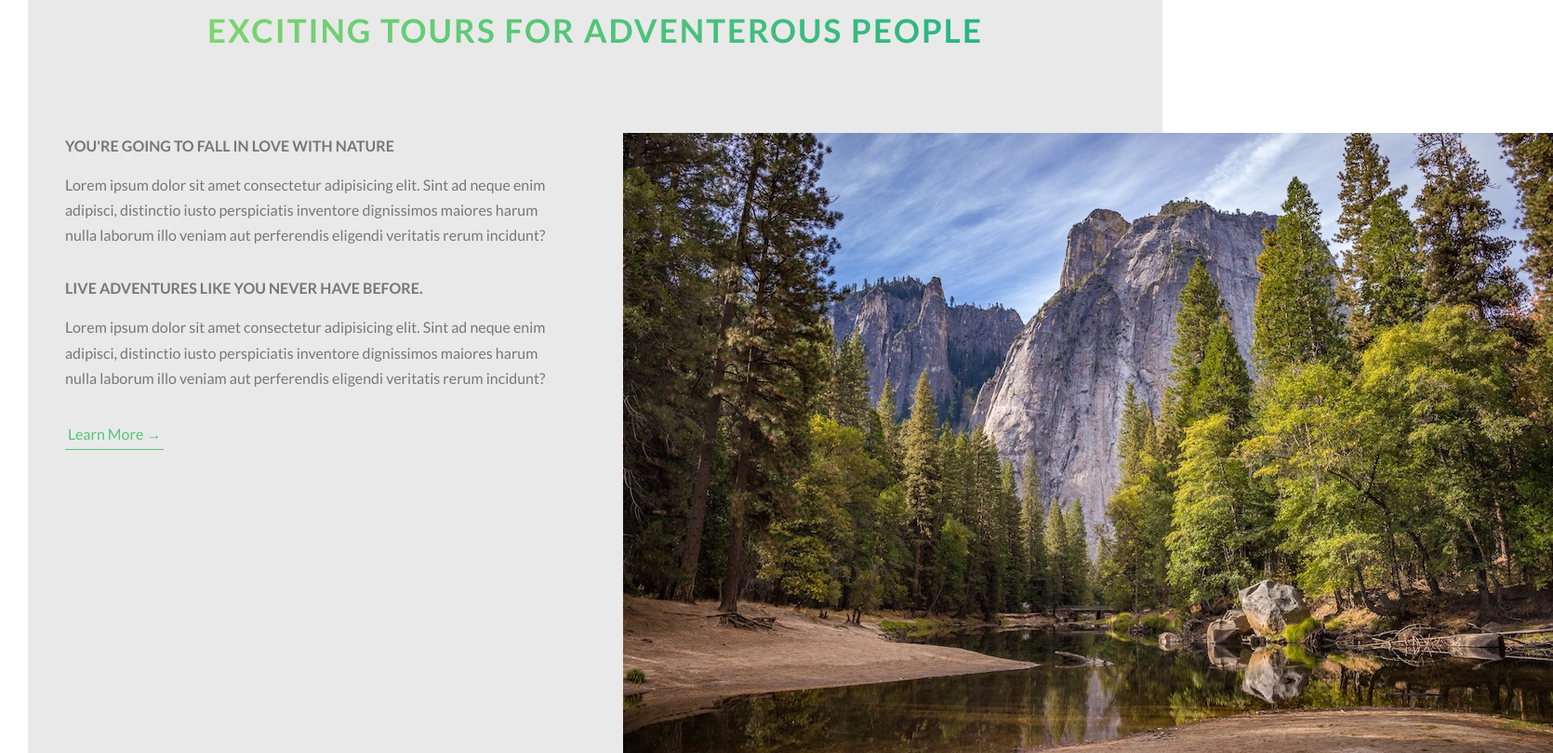
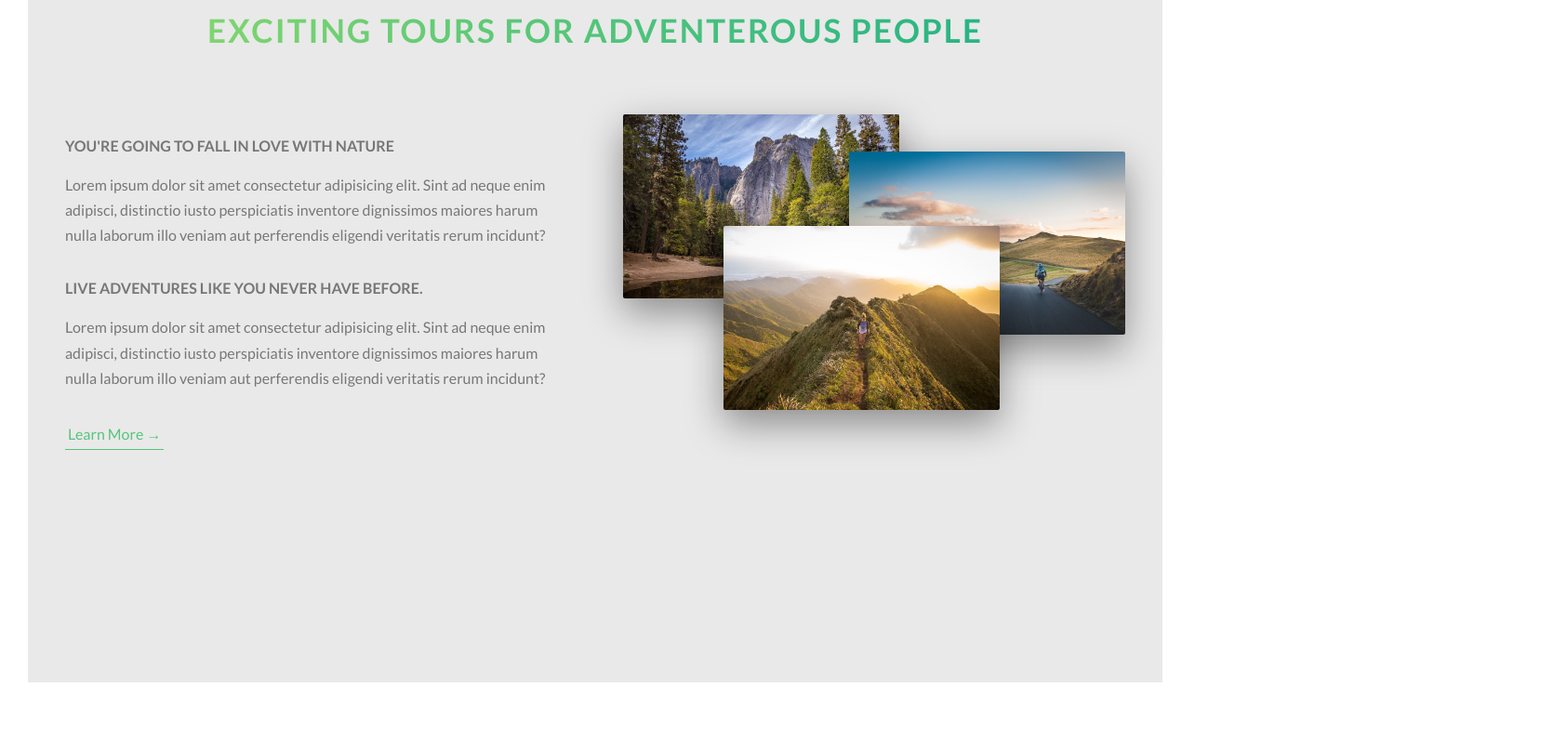
Before and after one commit to ajaljose/natours, a website: page index.html in a window 1280 px wide. Shown: the part 877-1687 px from the top of the page at 93% size, 1670 px wide, since content can reach past the window. After the commit the page ends 1641 px from the top, so only its background shows below. Drawn offline with Linux system fonts and the light colour scheme.

Commit message:
css for composition added

```diff
--- a/sass/components/_composition.scss
+++ b/sass/components/_composition.scss
@@ -0,0 +1,41 @@
+.composition {
+    position: relative;
+
+    &__photo {
+        width: 55%;
+        box-shadow: 0 1.5rem 4rem rgba($color-black, .4);
+        border-radius: 2px;
+        position: absolute;
+        z-index: 10;
+        transition: all .2s;
+        outline-offset: 2rem;
+
+        &--p1 {
+            left: 0;
+            top: -2rem;
+        }
+
+        &--p2 {
+            right: 0;
+            top: 2rem;
+        }
+
+        &--p3 {
+            left: 20%;
+            top: 10rem;
+        }
+
+        &:hover {
+            outline: 1.5rem solid $color-primary;
+            transform: scale(1.05) translateY(-.5rem);
+            box-shadow: 0 2.5rem 4rem rgba($color-black, .5);
+            z-index: 20;
+        }
+
+    }
+
+    &:hover &__photo:not(:hover) {
+        transform: scale(.95);
+    }
+    //composition:hover composition__photo:not(:hover) {
+}
```
Also changed, not shown: css/style.css.
